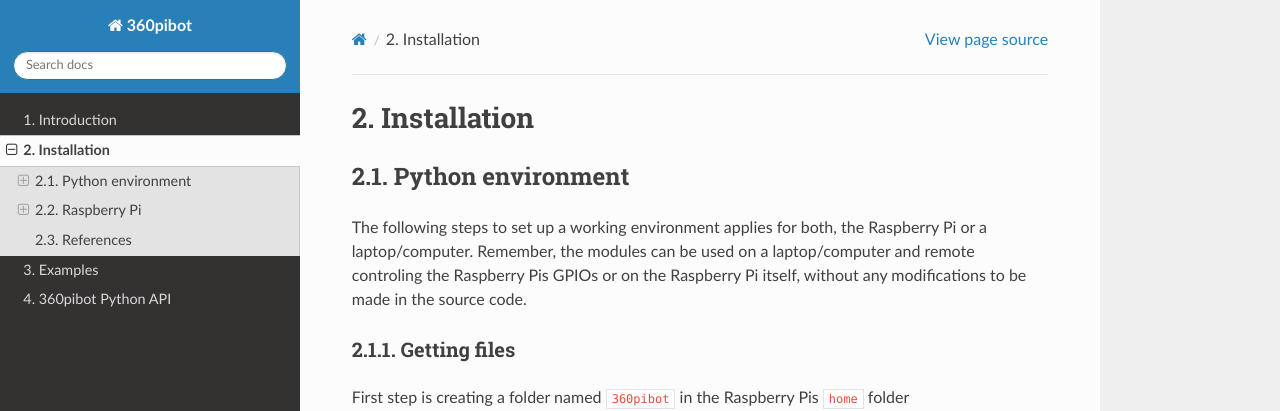
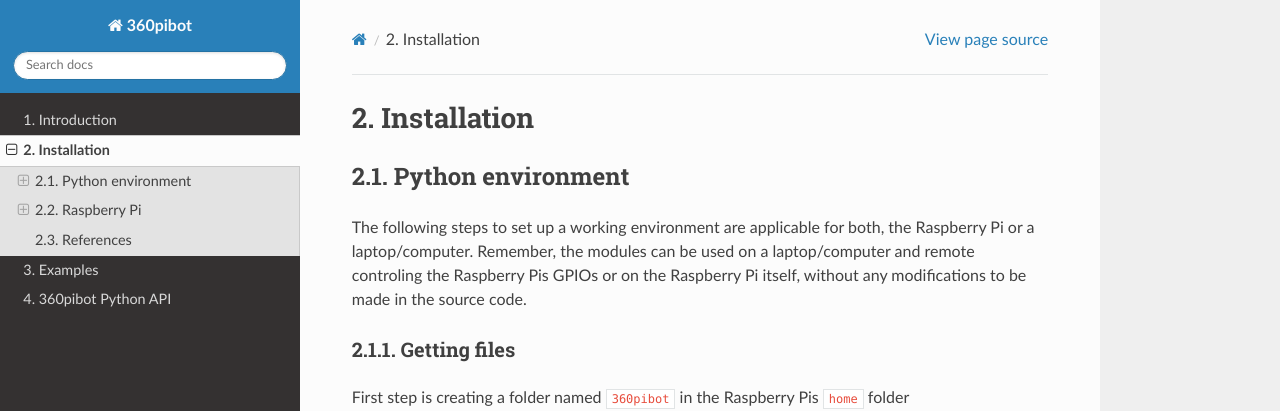
Before and after one commit to choeffer/360pibot, a Sphinx documentation site: the page built from docs/install.rst, in a window 1280 px wide and 900 px high. Shown: the top 411 px of the window. Built offline with Sphinx 7.4.7 and the Read the Docs theme 2.0.0, drawn with Linux system fonts in a browser that asks for light colours.

Commit message:
typos etc.

```diff
--- a/docs/install.rst
+++ b/docs/install.rst
@@ -6,7 +6,7 @@
 Python environment
 ------------------
 
-The following steps to set up a working environment applies for both,
+The following steps to set up a working environment are applicable for both,
 the Raspberry Pi or a laptop/computer.
 Remember, the modules can be used on a laptop/computer and remote controling
 the Raspberry Pis GPIOs or on the Raspberry Pi itself, without any modifications
```
